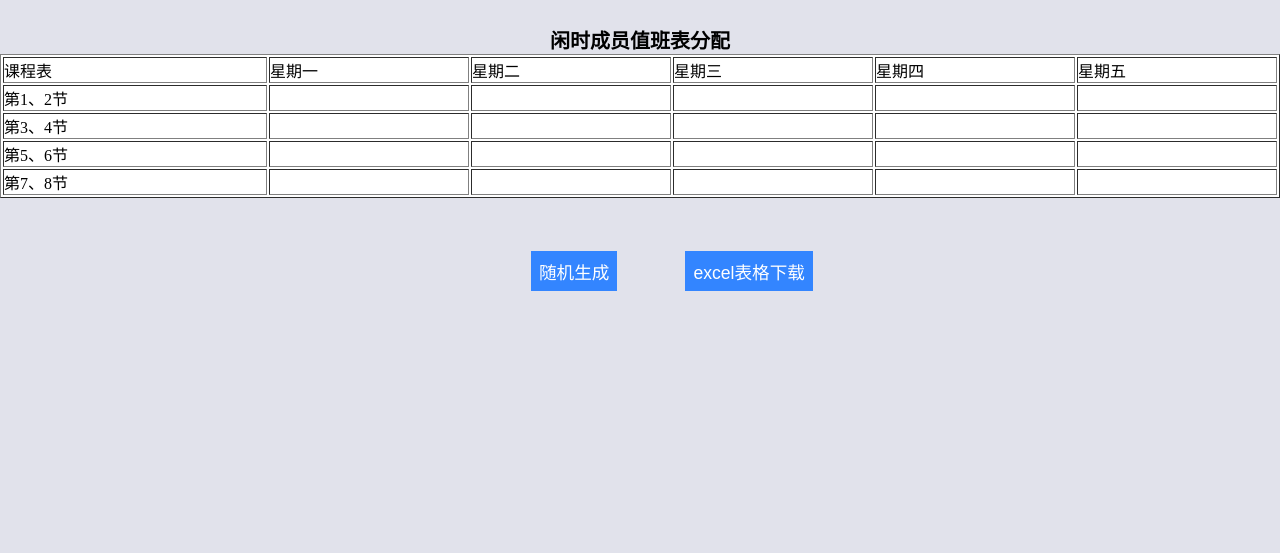
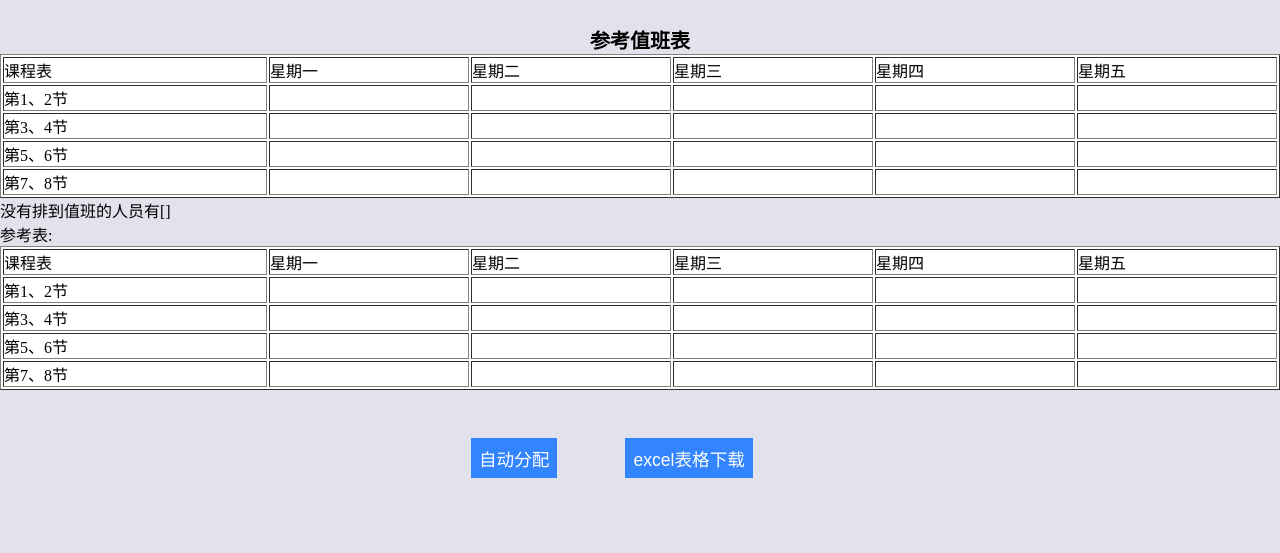
Before and after one commit to fnhn/FreeTimeCount, a Django app: page /freetimecount/distribute/ in a window 1280 px wide. Shown: the top 553 px of the page. Run offline with Django 3.2, Linux system fonts and the light colour scheme.

Commit message:
the application is able to create a excel now

```diff
--- a/mysite/FreeTimeCount/views.py
+++ b/mysite/FreeTimeCount/views.py
@@ -2,10 +2,13 @@
 
 from django.template.response import TemplateResponse
 from FreeTimeCount.models import *
+from django.http import StreamingHttpResponse
 import re
 import string
 import datetime
 import json
+import copy
+import xlwt
 
 # Create your views here.
 
@@ -39,14 +42,11 @@
 
 		obj = re.compile('(\d+)-(\d+)-(\d+)')
 		end_date = obj.findall(end_date)
-		print end_date
-		print end_date[0][0] + end_date[0][1] + end_date[0][2]
 
 		end_date = datetime.datetime(string.atoi(end_date[0][0]), string.atoi(end_date[0][1]), string.atoi(end_date[0][2]))
 		days = (end_date - start_date).days
 
 		week_day = end_date.strftime("%w")
-		print "week_day=" + week_day
 
 		is_single_week = 1 if (days / 7) % 2 == 0 else 0
 
@@ -72,8 +72,8 @@
 						if is_single_week:
 							if (course.weekday[1] == str(week_day)) and (course.weekday[0] == '0' or course.weekday[0] == '1'):
 								course_time = course.time.strip("[']")
-								print "course_time=" + course_time
 								masses = course_time.split(",")
+
 
 								for mass in masses:
 									if mass == '1' or mass == '2':
@@ -91,7 +91,7 @@
 						else:
 							if (course.weekday[1] == str(week_day)) and (course.weekday[0] == '0' or course.weekday[0] == '2'):
 								course_time = course.time.strip("[']")
-								print "course_time=" + course_time
+
 								masses = course_time.split(",")
 
 								for mass in masses:
@@ -171,31 +171,24 @@
 	is_time9_10_free = True
 	is_time11_12_free = True
 
+	student_grade = {}
+	result_tmp = []
+	free_student = []
+
 	if request.POST:
 
-		for is_single_week in range(0, 2):
+		if request.POST['submit'] == u"自动分配":
 
-			for week_day in range(1, 8):
+			for is_single_week in range(0, 2):
 
-				time1_2 = []
-				time3_4 = []
-				time5_6 = []
-				time7_8 = []
-				time9_10 = []
-				time11_12 = []
+				for week_day in range(1, 8):
 
-				is_time1_2_free = True
-				is_time3_4_free = True
-				is_time5_6_free = True
-				is_time7_8_free = True
-				is_time9_10_free = True
-				is_time11_12_free = True
-
-				for member in Member.objects.all():
-
-
-					if member.stuID[3] != '4':
-						continue
+					time1_2 = []
+					time3_4 = []
+					time5_6 = []
+					time7_8 = []
+					time9_10 = []
+					time11_12 = []
 
 					is_time1_2_free = True
 					is_time3_4_free = True
@@ -204,126 +197,269 @@
 					is_time9_10_free = True
 					is_time11_12_free = True
 
-					student = Students.objects.filter(stu_no=member.stuID)
-
-					courseTable = CourseTable.objects.filter(student=student)
-					for ct in courseTable:
-						courses = Course.objects.filter(course_id=ct.course_id)
-						for course in courses:
-							if course.weekday != '0':
-
-								if is_single_week:
-									if (course.weekday[1] == str(week_day)) and (course.weekday[0] == '0' or course.weekday[0] == '1'):
-										course_time = course.time.strip("[']")
-										print "course_time=" + course_time
-										masses = course_time.split(",")
-
-										for mass in masses:
-											if mass == '1' or mass == '2':
-												is_time1_2_free = False
-											if mass == '3' or mass == '4':
-												is_time3_4_free = False
-											if mass == '5' or mass == '6':
-												is_time5_6_free = False
-											if mass == '7' or mass == '8':
-												is_time7_8_free = False
-											if mass == '9' or mass == '10':
-												is_time9_10_free = False
-											if mass == '11' or mass == '12':
-												is_time11_12_free = False
-								else:
-									if (course.weekday[1] == str(week_day)) and (course.weekday[0] == '0' or course.weekday[0] == '2'):
-										course_time = course.time.strip("[']")
-										print "course_time=" + course_time
-										masses = course_time.split(",")
-
-										for mass in masses:
-											if mass == '1' or mass == '2':
-												is_time1_2_free = False
-											if mass == '3' or mass == '4':
-												is_time3_4_free = False
-											if mass == '5' or mass == '6':
-												is_time5_6_free = False
-											if mass == '7' or mass == '8':
-												is_time7_8_free = False
-											if mass == '9' or mass == '10':
-												is_time9_10_free = False
-											if mass == '11' or mass == '12':
-												is_time11_12_free = False
-
-					if is_time1_2_free:
-						time1_2.append(student[0].name)
-					if is_time3_4_free:
-						time3_4.append(student[0].name)
-					if is_time5_6_free:
-						time5_6.append(student[0].name)
-					if is_time7_8_free:
-						time7_8.append(student[0].name)
-					if is_time9_10_free:
-						time9_10.append(student[0].name)
-					if is_time11_12_free:
-						time11_12.append(student[0].name)
-
-				if is_single_week == 0:
-
-					result[week_day - 1][0] = time1_2
-					result[week_day - 1][1] = time3_4
-					result[week_day - 1][2] = time5_6
-					result[week_day - 1][3] = time7_8
-					result[week_day - 1][4] = time9_10
-					result[week_day - 1][5] = time11_12
-				else:
-					for each_student in time1_2:
-						if each_student not in result[week_day - 1][0]:
-							result[week_day - 1][0].append(each_student + u"(单周)")
-					for each_student in time3_4:
-						if each_student not in result[week_day - 1][1]:
-							result[week_day - 1][1].append(each_student + u"(单周)")
-					for each_student in time5_6:
-						if each_student not in result[week_day - 1][2]:
-							result[week_day - 1][2].append(each_student + u"(单周)")
-					for each_student in time7_8:
-						if each_student not in result[week_day - 1][3]:
-							result[week_day - 1][3].append(each_student + u"(单周)")
-					for each_student in time9_10:
-						if each_student not in result[week_day - 1][4]:
-							result[week_day - 1][4].append(each_student + u"(单周)")
-					for each_student in time11_12:
-						if each_student not in result[week_day - 1][5]:
-							result[week_day - 1][5].append(each_student + u"(单周)")
+					for member in Member.objects.all():
 
 
-					for index,each_student in enumerate(result[week_day - 1][0]):
-						if each_student.replace(u"(单周)", "") not in time1_2:
-							result[week_day - 1][0][index] = result[week_day - 1][0][index] + u"(双周)"
-					for index,each_student in enumerate(result[week_day - 1][1]):
-						if each_student.replace(u"(单周)", "") not in time3_4:
-							result[week_day - 1][1][index] = result[week_day - 1][1][index] + u"(双周)"
-					for index,each_student in enumerate(result[week_day - 1][2]):
-						if each_student.replace(u"(单周)", "") not in time5_6:
-							result[week_day - 1][2][index] = result[week_day - 1][2][index] + u"(双周)"
-					for index,each_student in enumerate(result[week_day - 1][3]):
-						if each_student.replace(u"(单周)", "") not in time7_8:
-							result[week_day - 1][3][index] = result[week_day - 1][3][index] + u"(双周)"
-					for index,each_student in enumerate(result[week_day - 1][4]):
-						if each_student.replace(u"(单周)", "") not in time9_10:
-							result[week_day - 1][4][index] = result[week_day - 1][4][index] + u"(双周)"
-					for index,each_student in enumerate(result[week_day - 1][5]):
-						if each_student.replace(u"(单周)", "") not in time11_12:
-							result[week_day - 1][5][index] = result[week_day - 1][5][index] + u"(双周)"
+						if member.stuID[3] != '4':
+							continue
+
+						is_time1_2_free = True
+						is_time3_4_free = True
+						is_time5_6_free = True
+						is_time7_8_free = True
+						is_time9_10_free = True
+						is_time11_12_free = True
+
+						student = Students.objects.filter(stu_no=member.stuID)
+
+						student_grade[student[0].name] = 0
+
+						courseTable = CourseTable.objects.filter(student=student)
+						for ct in courseTable:
+							courses = Course.objects.filter(course_id=ct.course_id)
+							for course in courses:
+								if course.weekday != '0':
+
+									if is_single_week:
+										if (course.weekday[1] == str(week_day)) and (course.weekday[0] == '0' or course.weekday[0] == '1'):
+											course_time = course.time.strip("[']")
+
+											masses = course_time.split(",")
+
+											for mass in masses:
+												if mass == '1' or mass == '2':
+													is_time1_2_free = False
+												if mass == '3' or mass == '4':
+													is_time3_4_free = False
+												if mass == '5' or mass == '6':
+													is_time5_6_free = False
+												if mass == '7' or mass == '8':
+													is_time7_8_free = False
+												if mass == '9' or mass == '10':
+													is_time9_10_free = False
+												if mass == '11' or mass == '12':
+													is_time11_12_free = False
+									else:
+										if (course.weekday[1] == str(week_day)) and (course.weekday[0] == '0' or course.weekday[0] == '2'):
+											course_time = course.time.strip("[']")
+
+											masses = course_time.split(",")
+
+											for mass in masses:
+												if mass == '1' or mass == '2':
+													is_time1_2_free = False
+												if mass == '3' or mass == '4':
+													is_time3_4_free = False
+												if mass == '5' or mass == '6':
+													is_time5_6_free = False
+												if mass == '7' or mass == '8':
+													is_time7_8_free = False
+												if mass == '9' or mass == '10':
+													is_time9_10_free = False
+												if mass == '11' or mass == '12':
+													is_time11_12_free = False
+
+						if is_time1_2_free:
+							time1_2.append(student[0].name)
+						if is_time3_4_free:
+							time3_4.append(student[0].name)
+						if is_time5_6_free:
+							time5_6.append(student[0].name)
+						if is_time7_8_free:
+							time7_8.append(student[0].name)
+						if is_time9_10_free:
+							time9_10.append(student[0].name)
+						if is_time11_12_free:
+							time11_12.append(student[0].name)
+
+					if is_single_week == 0:
+
+						result[week_day - 1][0] = time1_2
+						result[week_day - 1][1] = time3_4
+						result[week_day - 1][2] = time5_6
+						result[week_day - 1][3] = time7_8
+						result[week_day - 1][4] = time9_10
+						result[week_day - 1][5] = time11_12
+					else:
+						for each_student in time1_2:
+							if each_student not in result[week_day - 1][0]:
+								result[week_day - 1][0].append(each_student + u"(单周)")
+						for each_student in time3_4:
+							if each_student not in result[week_day - 1][1]:
+								result[week_day - 1][1].append(each_student + u"(单周)")
+						for each_student in time5_6:
+							if each_student not in result[week_day - 1][2]:
+								result[week_day - 1][2].append(each_student + u"(单周)")
+						for each_student in time7_8:
+							if each_student not in result[week_day - 1][3]:
+								result[week_day - 1][3].append(each_student + u"(单周)")
+						for each_student in time9_10:
+							if each_student not in result[week_day - 1][4]:
+								result[week_day - 1][4].append(each_student + u"(单周)")
+						for each_student in time11_12:
+							if each_student not in result[week_day - 1][5]:
+								result[week_day - 1][5].append(each_student + u"(单周)")
+
+
+						for index,each_student in enumerate(result[week_day - 1][0]):
+							if each_student.replace(u"(单周)", "") not in time1_2:
+								result[week_day - 1][0][index] = result[week_day - 1][0][index] + u"(双周)"
+						for index,each_student in enumerate(result[week_day - 1][1]):
+							if each_student.replace(u"(单周)", "") not in time3_4:
+								result[week_day - 1][1][index] = result[week_day - 1][1][index] + u"(双周)"
+						for index,each_student in enumerate(result[week_day - 1][2]):
+							if each_student.replace(u"(单周)", "") not in time5_6:
+								result[week_day - 1][2][index] = result[week_day - 1][2][index] + u"(双周)"
+						for index,each_student in enumerate(result[week_day - 1][3]):
+							if each_student.replace(u"(单周)", "") not in time7_8:
+								result[week_day - 1][3][index] = result[week_day - 1][3][index] + u"(双周)"
+						for index,each_student in enumerate(result[week_day - 1][4]):
+							if each_student.replace(u"(单周)", "") not in time9_10:
+								result[week_day - 1][4][index] = result[week_day - 1][4][index] + u"(双周)"
+						for index,each_student in enumerate(result[week_day - 1][5]):
+							if each_student.replace(u"(单周)", "") not in time11_12:
+								result[week_day - 1][5][index] = result[week_day - 1][5][index] + u"(双周)"
 
 
 
 
 
+			result_tmp = copy.deepcopy(result)
+
+			for i in range(0, 5):
+				for j in range(1, 4):
+					for each_student in result[i][j]:
+						if each_student.find("(") != -1:
+							each_student = each_student.replace(u"(双周)", "")
+							each_student = each_student.replace(u"(单周)", "")
+							student_grade[each_student] = student_grade[each_student] + 0.5
+						else:
+							student_grade[each_student] = student_grade[each_student] + 1
+
+			for key in student_grade:
+				print key + "=" + str(student_grade[key])
+
+			selected_student = []
+
+			tmp = []
+
+			for i in range(0,5):
+				for j in range(1, 4):
+					tmp.append((i, j, len(result[i][j])))
+
+			#sort
+
+			for i in range(0, len(tmp)):
+				for j in range(i + 1, len(tmp)):
+					if tmp[i][2] > tmp[j][2]:
+						tmp[i],tmp[j] = tmp[j],tmp[i]
+
+			for i in range(0, 5):
+				for j in range(1, 4):
+					for m in range(0, len(result[i][j])):
+						for n in range(m + 1, len(result[i][j])):
+							tmp_m = result[i][j][m].replace(u"(双周)", "")
+							tmp_m = tmp_m.replace(u"(单周)", "")
+							tmp_n = result[i][j][n].replace(u"(双周)", "")
+							tmp_n = tmp_n.replace(u"(单周)", "")
+							if student_grade[tmp_m] > student_grade[tmp_n]:
+								result[i][j][m],result[i][j][n] = result[i][j][n], result[i][j][m]
+
+			print tmp
+
+			#distribute
+
+			for i in range(0, len(tmp)):
+				if len(result[tmp[i][0]][tmp[i][1]]) <= 1:
+					for each in result[tmp[i][0]][tmp[i][1]]:
+						tmp_each = each.replace(u"(双周)", "")
+						tmp_each = tmp_each.replace(u"(单周)", "")
+						if tmp_each not in selected_student:
+							selected_student.append(tmp_each)
+
+				else:
+					count = 0
+					tmp_list = []
+					for each in result[tmp[i][0]][tmp[i][1]]:
+						tmp_each = each.replace(u"(双周)", "")
+						tmp_each = tmp_each.replace(u"(单周)", "")
+						if tmp_each not in selected_student:
+
+							if count == 1:
+								if (each.find(u"(双周)") != -1 and tmp_list[0].find(u"(双周)") != -1) or (each.find(u"(单周)") != -1 and tmp_list[0].find(u"(单周)") != -1):
+									continue
+
+							selected_student.append(tmp_each)
+							tmp_list.append(each)
+							count = count + 1
+
+						if count == 2:
+							break
+
+					result[tmp[i][0]][tmp[i][1]] = tmp_list
+
+			for i in range(0, 5):
+				result[i][0] = []
 
 
 
+			for member in Member.objects.all():
+				student = Students.objects.filter(stu_no=member.stuID)
+				if (student[0].name not in selected_student) and student[0].stu_no[3] == '4':
+					free_student.append(student[0].name)
 
+			book = xlwt.Workbook(encoding='utf-8', style_compression=0)
+			sheet1 = book.add_sheet(u"值班表", cell_overwrite_ok=True)
+			sheet2 = book.add_sheet(u"参考", cell_overwrite_ok=True)
+
+			style = xlwt.easyxf('align: wrap on')
+
+			text = [u'课程表', u'星期一', u'星期二', u'星期三', u'星期四', u'星期五']
+
+			for index,each in enumerate(text):
+				sheet1.write(0, index, each, style)
+				sheet2.write(0, index, each, style)
+				sheet1.col(index).width = 10000
+				sheet2.col(index).width = 10000
+
+			text = [u'第1、2节', u'第3、4节', u'第5、6节', u'第7、8节']
+
+			for index,each in enumerate(text):
+				sheet1.row(index + 1).height = 500
+				sheet2.row(index + 1).height = 2000
+				sheet1.write(index + 1, 0, each, style)
+				sheet2.write(index + 1, 0, each, style)
+				for i in range(0, 5):
+					sheet1.write(index + 1, i + 1, ",".join(result[i][index]), style)
+					sheet2.write(index + 1, i + 1, ",".join(result_tmp[i][index]), style)
+
+			book.save("FreeTimeCount/info/distribute.xls")
+
+
+
+		else:
+			def file_iterator(file_name, chunk_size=512):
+			    with open(file_name) as f:
+			      while True:
+			        c = f.read(chunk_size)
+			        if c:
+			          yield c
+			        else:
+			          break
+
+
+			the_file_name = "FreeTimeCount/info/distribute.xls"
+			response = StreamingHttpResponse(file_iterator(the_file_name))
+			response['Content-Type'] = 'application/octet-stream'
+			response['Content-Disposition'] = 'attachment;filename="{0}"'.format(the_file_name)
+
+  			return response
 	else:
 		print "not a post"
 
-	response = TemplateResponse(request, 'FreeTimeCount/distribute.html', {"result" : json.dumps(result)})
+	print result_tmp
+
+	response = TemplateResponse(request, 'FreeTimeCount/distribute.html', {"result" : json.dumps(result), "result_tmp" : json.dumps(result_tmp), "free_student" : json.dumps(free_student)})
 	return response
 
 
--- a/mysite/mysite/templates/FreeTimeCount/distribute.html
+++ b/mysite/mysite/templates/FreeTimeCount/distribute.html
@@ -30,8 +30,8 @@
             .box1{
             position: relative;
             overflow: hidden;
-            margin-left: 300px;
-            margin-top:5px;
+            width: 800px;
+            margin: auto;
         }
             .box2{
             position: relative;
@@ -90,14 +90,14 @@
         }
 </style>
 <script type="text/javascript">
-    function displayInfo(info) {
+    function displayInfo(info, id_base) {
         info = info.replace(/&quot;/g, "\"");
         info = JSON.parse(info);
 
 
         for(i = 1; i <= 5; i++) {
             for(j = 0; j < 4; j++) {
-                ele = document.getElementById("td" + i + j);
+                ele = document.getElementById(id_base + i + j);
                 ele.innerHTML = info[i - 1][j] == 0 ? "" : info[i - 1][j];
             }
         }
@@ -106,7 +106,7 @@
 </head>
 <body>
 
-	<h1>闲时成员值班表分配</h1>
+	<h1>参考值班表</h1>
     <table border="1">
     <tbody>
         <tr>
@@ -132,17 +132,48 @@
         </script>
     </tbody>
     </table>
+    <p>没有排到值班的人员有<script type="text/javascript">document.write("{{ free_student }}");</script></p>
+    <p>参考表:</p>
+    <table border="1">
+    <tbody>
+        <tr>
+            <td>课程表</td>
+            <td>星期一</td>
+            <td>星期二</td>
+            <td>星期三</td>
+            <td>星期四</td>
+            <td>星期五</td>
+        </tr>
+        <script type="text/javascript">
+            str_arr = ["第1、2节", "第3、4节", "第5、6节", "第7、8节"];
+
+            for(i = 0; i < 4; i++) {
+                document.write("<tr><td>" + str_arr[i] + "</td>")
+                for(j = 1; j <= 5; j++) {
+
+                    document.write("<td id=\"td_tmp" + j + i + "\"></td>");
+                }
+                document.write("</tr>");
+
+            }
+        </script>
+    </tbody>
+    </table>
+
     <div class="box1">
         <div class="box2">
         	<form action="#" method="post">
             {% csrf_token %}
             <p>
-                <input type="submit" class="btn" value="随机生成" />
-                <button class="btn1">excel表格下载</button>
+                <input type="submit" class="btn" name="submit" value="自动分配" />
+                <input type="submit" class="btn1" name="submit" value="excel表格下载" />
             </p>
             </form>
         </div>
     </div>
-    <script type="text/javascript">displayInfo("{{result}}");</script>
+    <script type="text/javascript">
+        displayInfo("{{result}}", "td");
+        displayInfo("{{result_tmp}}", "td_tmp");
+    </script>
 </body>
 </html>
```
Also changed, not shown: mysite/mysite/templates/FreeTimeCount/date.html (+4 -3 lines), mysite/mysite/templates/FreeTimeCount/member.html (+8 -1 lines), 2 other files.
